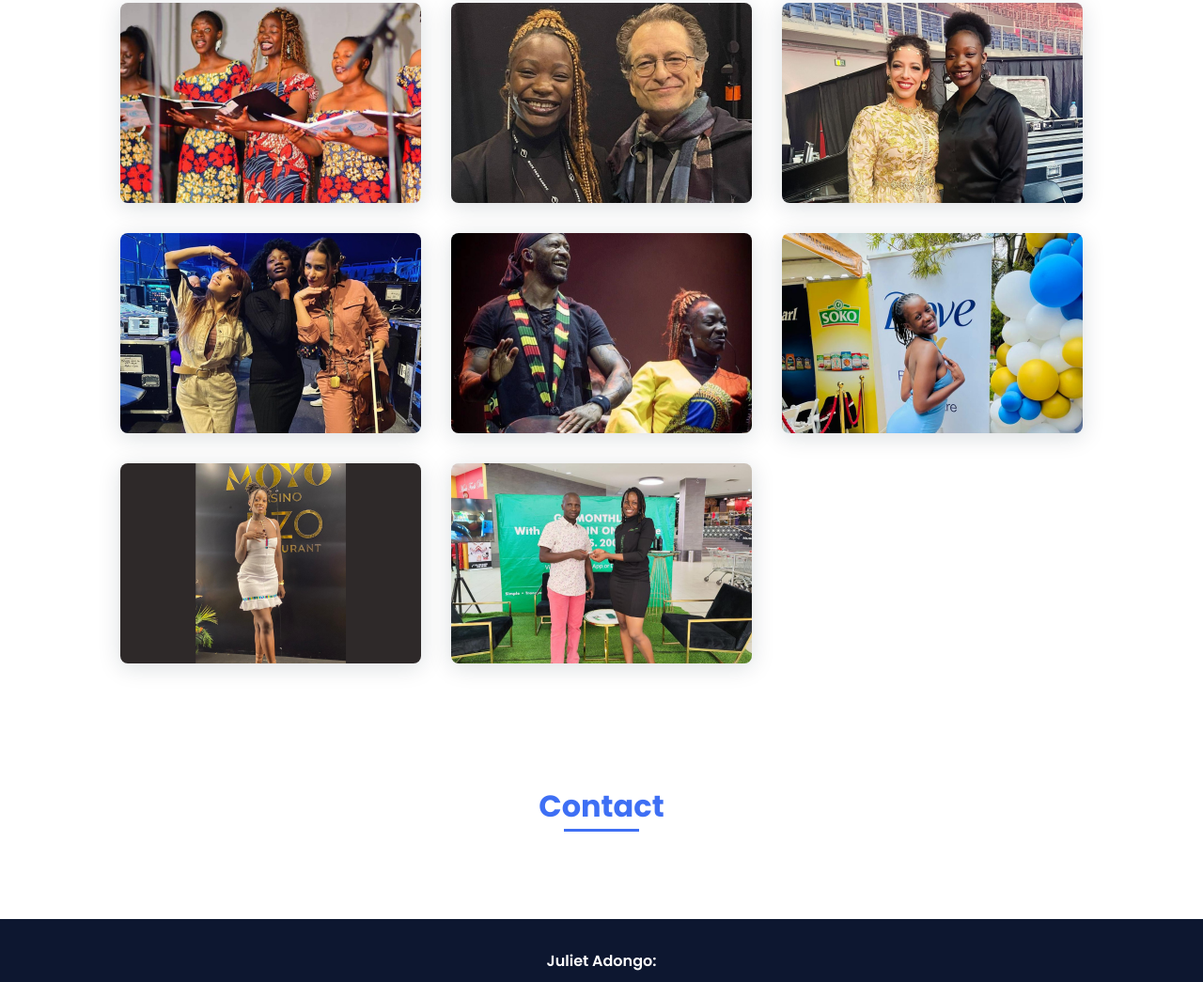
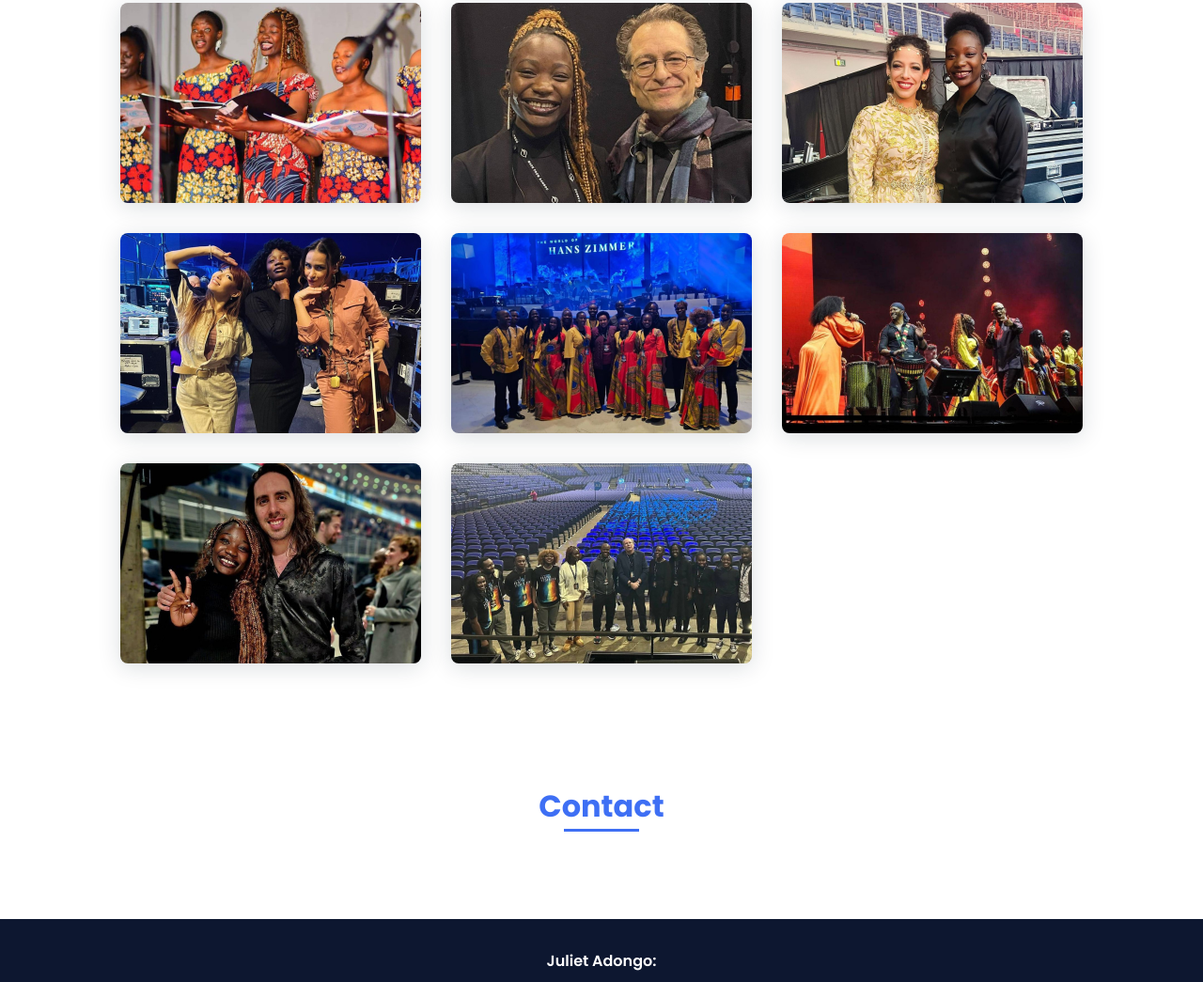
Before and after one commit to TruphieTruphie/TruphieWebPortfolio, a plain HTML site: page index.html in a window 1280 px wide. Shown: the part 2211-3256 px from the top of the page at 94% size. Drawn offline with nearby package versions, Linux system fonts and the light colour scheme.

Commit message:
Update index.html

```diff
--- a/index.html
+++ b/index.html
@@ -175,16 +175,16 @@
                         <img src="assets/img/tru8.png" alt="">
                     </a>
                     <a href="https://drive.google.com/file/d/14shSAGvfkaCCrdDhNzCXwrAVBlENssDD/view?usp=sharing" class="work__img">
-                        <img src="assets/img/tru10.png" alt="">
+                        <img src="assets/img/tru15.png" alt="">
                     </a>
                     <a href="https://drive.google.com/file/d/1qELkP7Zd8zUpf60OI1emWrdjOtKtJrt2/view?usp=sharing" class="work__img">
-                        <img src="assets/img/13.png" alt="">
+                        <img src="assets/img/tru16.png" alt="">
                     </a>
                     <a href="https://drive.google.com/file/d/1iDkK--HqRoHBnh1Nikh4sKlo8FSKLkEL/view?usp=sharing" class="work__img">
-                        <img src="assets/img/14.png" alt="">
+                        <img src="assets/img/tru17.png" alt="">
                     </a>
                     <a href="https://drive.google.com/file/d/17x1Or4IrgTLHlQYQM16vYv4IHdFzQ1Ph/view?usp=sharing" class="work__img">
-                        <img src="assets/img/10.png" alt="">
+                        <img src="assets/img/tru18.png" alt="">
                     </a>
                 </div>
             </section>
```
